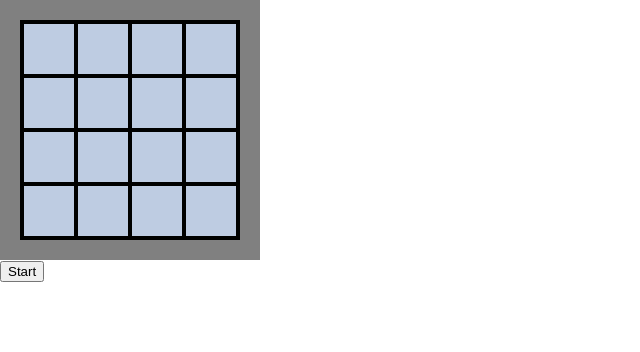
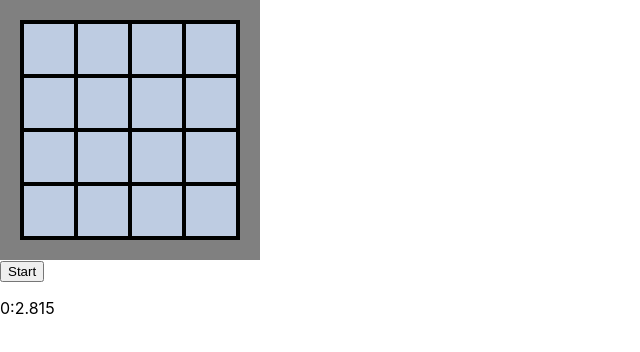
Before and after one commit to zipofar/blt_task3, a React (Create React App) app: page / in a window 1280 px wide. Both pictures are taken after a click on the button "Start". Shown: the top 352 px of the page, without its empty margins (0-640 px from the left). Built offline with nearby package versions, Linux system fonts and the light colour scheme.

Commit message:
Add timer and fix game

```diff
--- a/src/components/gameField.js
+++ b/src/components/gameField.js
@@ -1,10 +1,11 @@
 import React from 'react';
 import _ from 'lodash';
 import './gameField.css';
+import Timer from './timer';
 
 export default class GameField extends React.Component {
   static defaultProps = { game_dimension: 4 }
-  state = {game: {}, prevCell: {}}
+  state = { game: {}, prevCell: {}, gameState: 'waitStart' }
 
   generate_colors (count_pairs) {
     return Array(count_pairs)
@@ -18,13 +19,20 @@ export default class GameField extends React.Component {
     const { game_dimension } = this.props;
     const colors = this.generate_colors(game_dimension * 2);
     const game = colors.reduce((a, e, i) => ({...a, [i + 1]: { color: e, isShow: false, id: i + 1 }}), {});
-    this.setState({ game });
+    this.setState({ game, gameState: 'play' });
   }
 
   handle_click (num_cell) {
     const { game, prevCell } = this.state;
     const currentCell = game[num_cell];
     const findedPairCell = _.find(game, (o) => (o.color === currentCell.color && o.id !== currentCell.id));
+
+    if (currentCell.isShow && findedPairCell.isShow && prevCell.id !== currentCell.id) {
+      this.setState({ prevCell: {} });
+      this.setState({ game: { ...game, [prevCell.id]: { ...prevCell, isShow: false } } });
+      return;
+    }
+
     if (currentCell.isShow && findedPairCell.isShow) {
       this.setState({ prevCell: {} });
       return;
@@ -51,8 +59,6 @@ export default class GameField extends React.Component {
     if (currentCell.color !== prevCell.color) {
       this.setState({ prevCell: {} });
       this.setState({ game: { ...game, [prevCell.id]: { ...prevCell, isShow: false } } });
-      console.log(findedPairCell)
-      return;
     }
   }
 
@@ -108,12 +114,14 @@ export default class GameField extends React.Component {
   }
 
   render() {
+    const { gameState } = this.state;
     return (
       <div>
         <div className="game-field">
           {this.build_field()}
         </div>
         <button onClick={() => (this.generate_game())}>Start</button>
+        {gameState === 'play' ? <Timer /> : null}
       </div>
     );
   }
--- /dev/null
+++ b/src/components/timer.js
@@ -0,0 +1,51 @@
+import React from 'react';
+
+export default class Timer extends React.Component {
+  constructor(props) {
+    super(props);
+    this.timerIdMilisec = setInterval(() => this.incMilisec(), 100);
+    this.timerIdSec = setInterval(() => this.incSec(), 1000);
+    this.timerIdMinutes = setInterval(() => this.incMin(), 60000);
+    this.state = { minutes: 0, sec: 0, milisec: 0 }
+  }
+
+  stopTimer() {
+    clearInterval(this.timerIdMilisec);
+    clearInterval(this.timerIdSec);
+    clearInterval(this.timerIdMinutes);
+  }
+
+  incMilisec() {
+    const { milisec } = this.state;
+    const newMilisec = milisec > 899 ? 0 : milisec + 100;
+    this.setState({ milisec: newMilisec })
+  }
+
+  incSec() {
+    const { sec } = this.state;
+    const newSec = sec < 59 ? sec + 1 : 0;
+    this.setState({ sec: newSec })
+  }
+
+  incMin() {
+    const { minutes } = this.state;
+    this.setState({ minutes: minutes + 1 })
+  }
+
+  renderMilisec(milisec) {
+    if (milisec < 100) {
+      return `0${this.getRandom()}`;
+    }
+    return milisec +this.getRandom();
+  }
+
+  getRandom() {
+    return Math.floor(Math.random() * (99 - 10)) + 10;
+  }
+
+  render() {
+    const { minutes, sec, milisec } = this.state;
+    const renderedMilisec = this.renderMilisec(milisec);
+    return <p>{minutes}:{sec}.{renderedMilisec}</p>
+  }
+}
```
